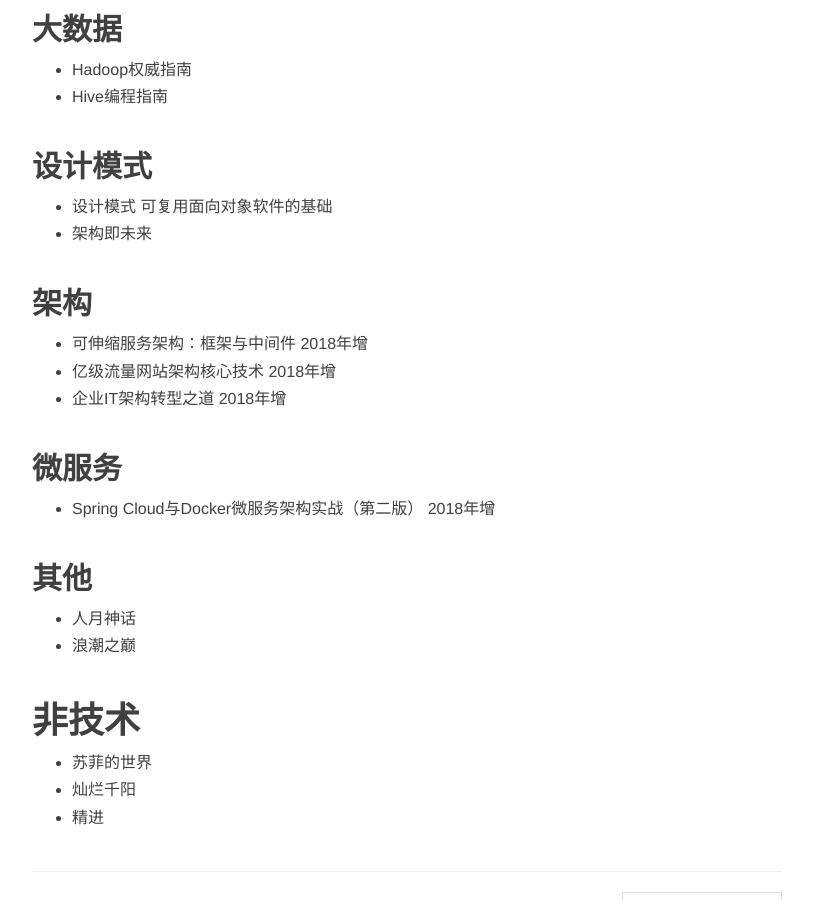
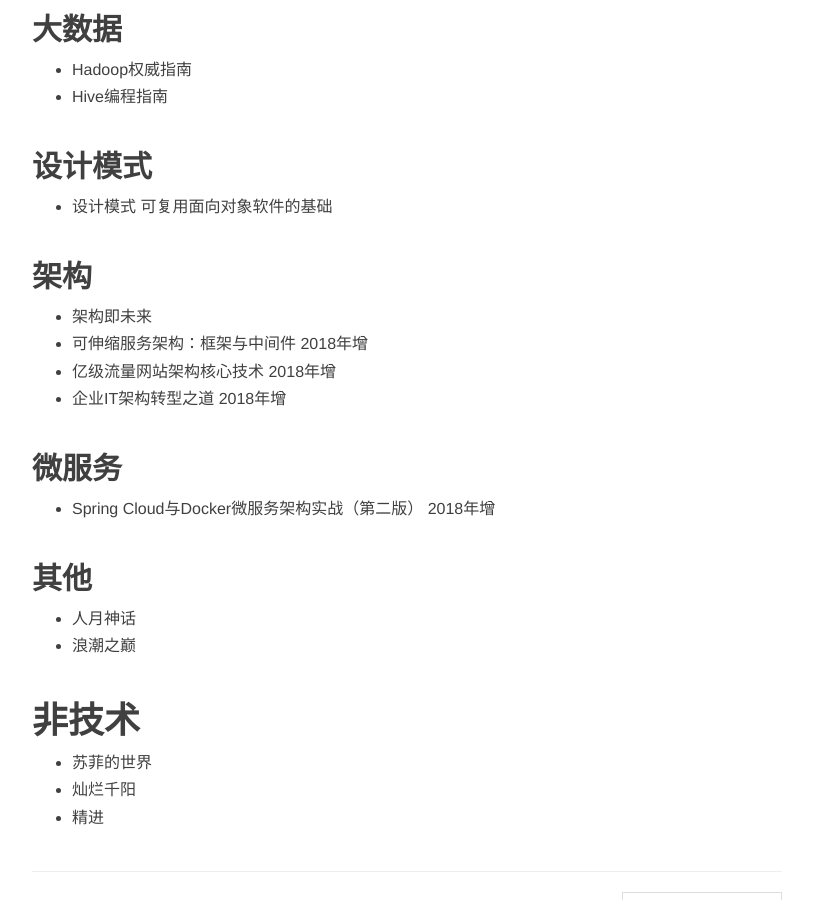
Before and after one commit to ylzyd12345/ylzyd12345.github.io, a Jekyll site: the page built from _posts/2016-08-10-book-list.md, in a window 1280 px wide and 900 px high, scrolled down 1312 px. Shown: the whole window, without its empty margins (233-1046 px from the left). Built offline with Jekyll 4.4.1, drawn with Linux system fonts in a browser that asks for light colours; nearby versions of some CDN libraries; comment, search, counter and statistics services are not loaded.

```diff
--- a/_posts/2016-08-10-book-list.md
+++ b/_posts/2016-08-10-book-list.md
@@ -39,9 +39,9 @@ description: 2016书单。
 
 ## 设计模式
 * 设计模式 可复用面向对象软件的基础
-* 架构即未来
 
 ## 架构
+* 架构即未来
 * 可伸缩服务架构：框架与中间件 2018年增
 * 亿级流量网站架构核心技术 2018年增
 * 企业IT架构转型之道 2018年增
```
